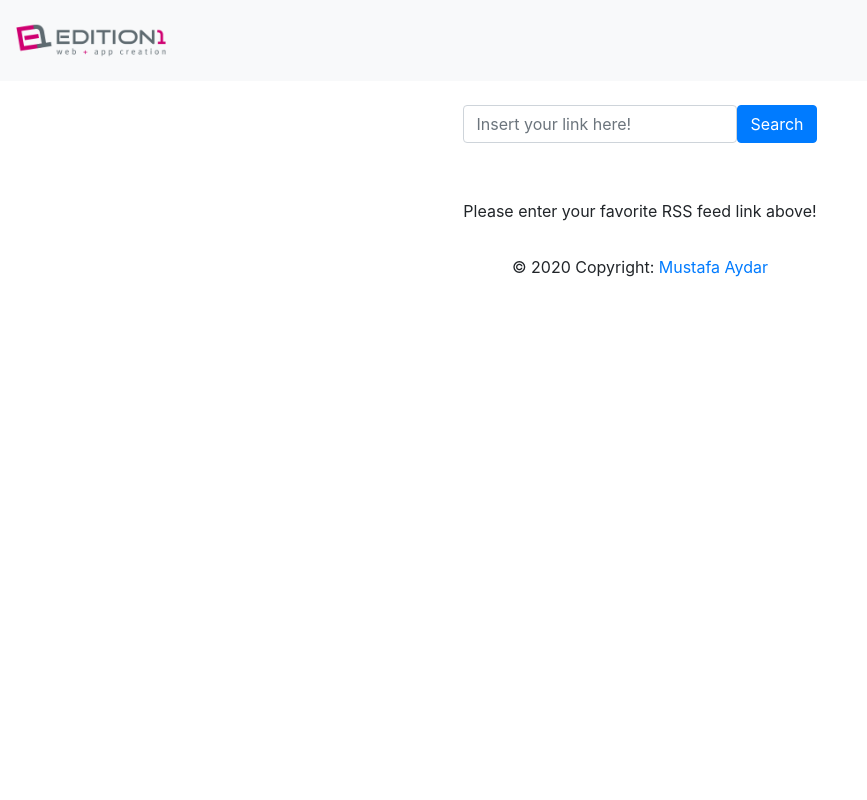
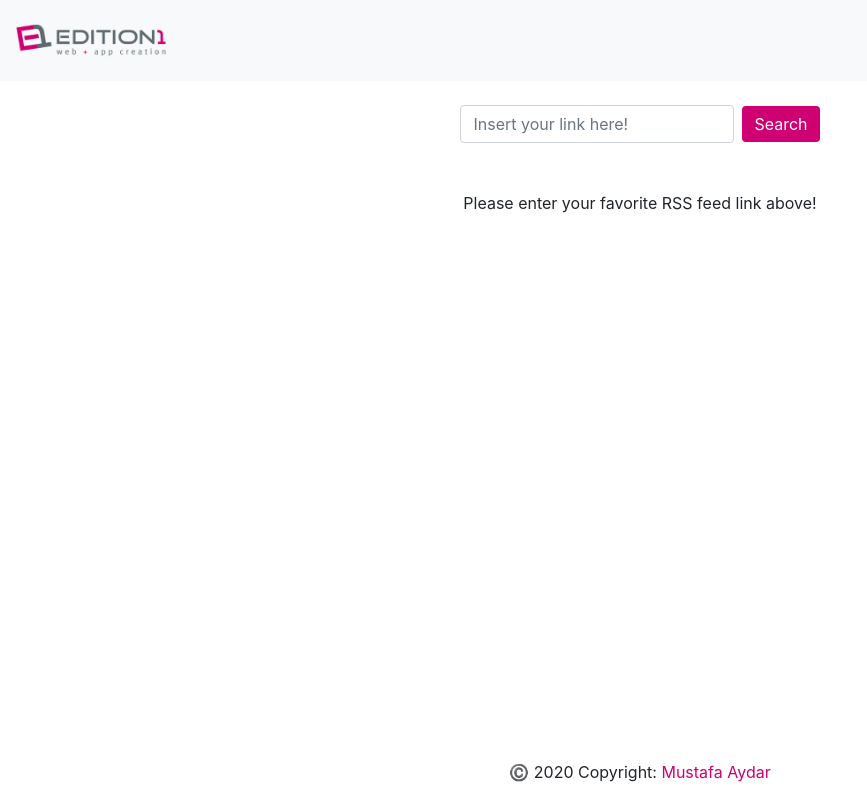
Before and after one commit to mayqf/RSS_TA, a Django app: page / in a window 1280 px wide. Shown: the whole page, without its empty margins (0-867 px from the left). Run offline with Django 3.2, Linux system fonts and the light colour scheme; some libraries are stand-ins or nearby versions.

Commit message:
commit10

```diff
--- a/rss/templates/base.html
+++ b/rss/templates/base.html
@@ -1,28 +1,65 @@
 <!DOCTYPE html>
-
-<link rel='stylesheet' href='https://stackpath.bootstrapcdn.com/bootstrap/4.1.2/css/bootstrap.min.css'>
+<html>
+  <link
+    rel="stylesheet"
+    href="https://stackpath.bootstrapcdn.com/bootstrap/4.1.2/css/bootstrap.min.css"
+  />
 
   <head>
     <title>Mustafa RSS Reader</title>
   </head>
 
+  <style>
+    body {
+      min-height: 100vh;
+      display: flex;
+      flex-direction: column;
+    }
+
+    .content {
+      flex: 1;
+    }
+
+    h1,
+    h2,
+    .card-title,
+    a,
+    a:hover {
+      color: #cf0071;
+    }
+
+    .btn {
+      background-color: #cf0071;
+      border: 0;
+      outline: 0;
+    }
+
+    .btn:hover {
+      background-color: #f40e8c;
+    }
+  </style>
+
   <body>
     <header>
-    <nav class='navbar navbar-expand-lg navbar-light bg-light'>
-        <a href='/'><img alt="Logo" src="../../static/logo.png"
-            width="150" height="65">
+      <nav class="navbar navbar-expand-lg navbar-light bg-light">
+        <a href="/"
+          ><img
+            alt="Logo"
+            src="../../static/logo.png"
+            width="150"
+            height="65"
+          />
         </a>
       </nav>
     </header>
-
-{% block body %}
-
-{% endblock %}
+    <div class="content">
+      {% block body %} {% endblock %}
+    </div>
     <footer class="page-footer font-small blue">
-    <div class="footer-copyright text-center py-3" class="fixed-bottom">© 2020 Copyright:
+      <div class="footer-copyright text-center py-3" class="fixed-bottom">
+        ©️ 2020 Copyright:
         <a href="https://mustafaaydar.netlify.app/"> Mustafa Aydar</a>
       </div>
     </footer>
   </body>
-
 </html>
--- a/rss/templates/reader.html
+++ b/rss/templates/reader.html
@@ -1,39 +1,52 @@
-{% extends 'base.html' %}
+{% extends 'base.html' %} {% block body %}
 
-
-{% block body %}
-
-<br />
-<form class='form-inline mb-4'>
-    <div class='form-group mb-2 ml-auto'>
-        <input type='text' class='form-control' placeholder='Insert your link here!' name='url'>
+<form class="form-inline my-4">
+  <div class="form-group mx-auto">
+    <input
+      type="text"
+      class="form-control"
+      placeholder="Insert your link here!"
+      name="url"
+    />
+    <button type="submit" class="btn btn-primary ml-2">Search</button>
   </div>
-    <button type='submit' class='btn btn-primary mb-2 mr-auto'>Search</button>
 </form>
 
 {% if result %}
 
-<h2 class="text-center ">{{ result.feed.title }}</h2>
-<br />
+<h2 class="text-center display-3 font-weight-bold mb-5">
+  {{ result.feed.title }}
+</h2>
 
 {% if result.entries %}
 
-
 <div class="container">
-        <div class="row">
+  <div class="row align-items-stretch">
     {% for entry in result.entries %}
-
-        <div class="col-6" >
-            <div class='card mb-2 position-relative' style="height:400px;">
-                <div class='card-body'>
-                    <h5 class='card-title'>{{ entry.title }}</h5>
-                    <p class='card-text'>{{ entry.summary }}</p>
-                    <img alt="feed" src={{ entry.links.1.href }}
-            width="300" height="300">
-                    <div class="position-absolute w-100" style="bottom:0; right:0;" >
-                        <div class="card-footer">
-                            <small >{{ entry.published|slice:22 }}</small>
-                            <a href='{{ entry.link }}' class='btn btn-primary float-right ' style="bottom:50px;">More Info</a>
+    <div class="col-sm-12 col-md-6 col-lg-4 mb-4">
+      <div class="card h-100">
+        <img
+          alt="feed"
+          src="{{ entry.links.1.href }}"
+          width="100%"
+          height="300"
+          class="card-img-top"
+        />
+        <div class="card-body">
+          <h5 class="card-title">{{ entry.title }}</h5>
+          <p class="card-text mt-3">{{ entry.summary }}</p>
+        </div>
+        <div class="w-100">
+          <div class="card-footer d-flex justify-content-between">
+            <div>
+              <small>{{ entry.published|slice:22 }}</small>
+            </div>
+            <div>
+              <a
+                href="{{ entry.link }}"
+                class="btn btn-sm btn-primary float-right"
+                >More Info</a
+              >
             </div>
           </div>
         </div>
@@ -42,14 +55,10 @@
     {% endfor %}
   </div>
 
-{% endif %}
+  {% endif %} {% else %}
 
-{% else %}
-
-    <br>
+  <br />
   <p class="text-center">Please enter your favorite RSS feed link above!</p>
 
-{% endif %}
-
-
-{% endblock %}
+  {% endif %} {% endblock %}
+</div>
```
Also changed, not shown: 1 other file. Lines whose indentation alone changed are shown as unchanged.
